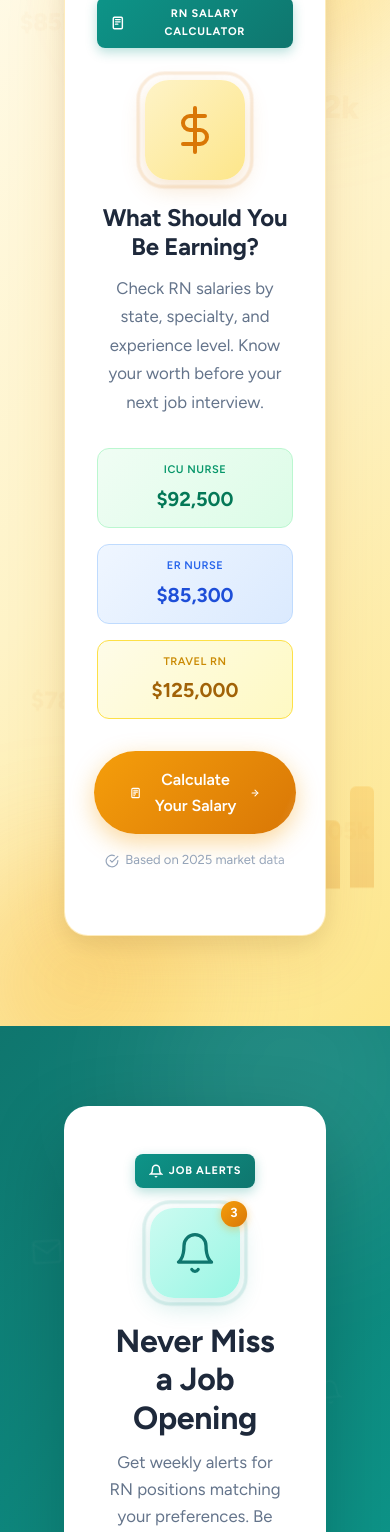
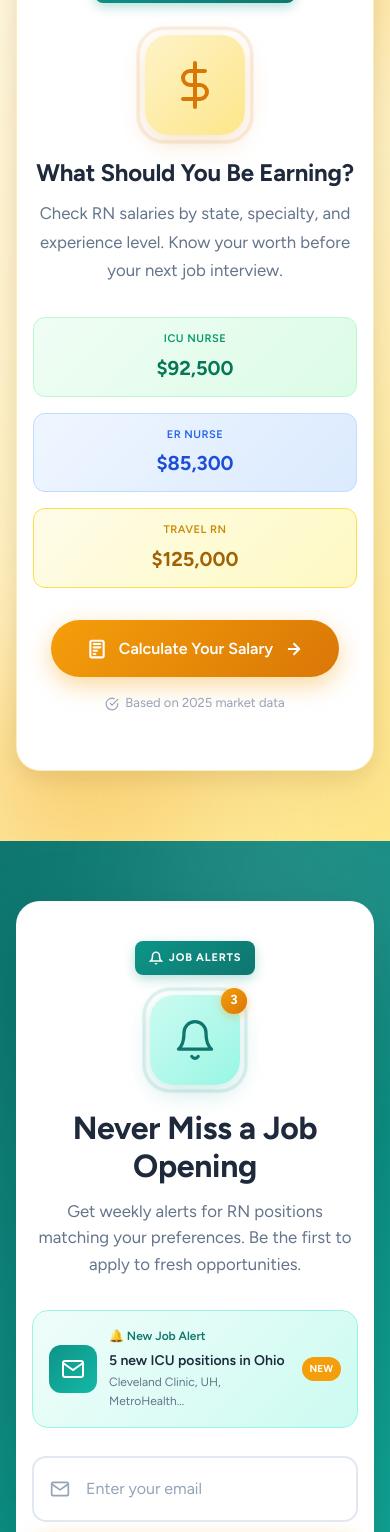
Before and after one commit to nickdelicto/ai-resume-builder, a Next.js app: page / in a window 390 px wide. Shown: the part 4050-5582 px from the top of the page. Built offline with nearby package versions, Linux system fonts and the light colour scheme; no server answers.

Commit message:
fix(home): Add responsive padding to CTA sections
Match FeaturedEmployers pattern - more room on mobile, progressive scaling on larger screens.

```diff
--- a/components/home/JobAlertsCTA.jsx
+++ b/components/home/JobAlertsCTA.jsx
@@ -27,7 +27,7 @@ const JobAlertsCTA = () => {
       className="alerts-section"
       style={{
         background: 'linear-gradient(135deg, #0f766e 0%, #0d9488 50%, #14b8a6 100%)',
-        padding: '80px 40px 90px',
+        padding: '60px 12px 70px',
         position: 'relative',
         overflow: 'hidden',
         boxSizing: 'border-box'
@@ -78,7 +78,7 @@ const JobAlertsCTA = () => {
           margin: '0 auto',
           position: 'relative',
           zIndex: 2,
-          padding: '0 24px',
+          padding: '0 4px',
           boxSizing: 'border-box'
         }}
       >
@@ -88,7 +88,7 @@ const JobAlertsCTA = () => {
           style={{
             background: 'white',
             borderRadius: '24px',
-            padding: '48px 40px',
+            padding: '40px 16px',
             boxShadow: '0 25px 80px rgba(0, 0, 0, 0.2)',
             position: 'relative',
             overflow: 'hidden'
@@ -193,14 +193,14 @@ const JobAlertsCTA = () => {
               background: 'linear-gradient(135deg, #f0fdfa 0%, #ccfbf1 100%)',
               border: '1px solid #99f6e4',
               borderRadius: '16px',
-              padding: '16px 20px',
+              padding: '16px 16px',
               marginBottom: '28px',
-              maxWidth: '420px',
+              maxWidth: '100%',
               marginLeft: 'auto',
               marginRight: 'auto',
               display: 'flex',
               alignItems: 'center',
-              gap: '16px'
+              gap: '12px'
             }}
           >
             <div
@@ -276,7 +276,7 @@ const JobAlertsCTA = () => {
                 display: 'flex',
                 flexDirection: 'column',
                 gap: '12px',
-                maxWidth: '440px',
+                maxWidth: '100%',
                 margin: '0 auto 24px'
               }}
             >
@@ -612,9 +612,34 @@ const JobAlertsCTA = () => {
         }
 
         /* ============================================
+           RESPONSIVE: LARGER PHONES (481px+)
+           ============================================ */
+        @media (min-width: 481px) {
+          .alerts-section {
+            padding: 70px 20px 80px !important;
+          }
+          .alerts-content {
+            padding: 0 12px !important;
+          }
+          .alerts-card {
+            padding: 44px 28px !important;
+          }
+        }
+
+        /* ============================================
            RESPONSIVE: TABLETS (641px+)
            ============================================ */
         @media (min-width: 641px) {
+          .alerts-section {
+            padding: 80px 32px 90px !important;
+          }
+          .alerts-content {
+            padding: 0 24px !important;
+          }
+          .alerts-card {
+            padding: 48px 40px !important;
+          }
+
           .form-row {
             flex-direction: row !important;
           }
@@ -635,12 +660,31 @@ const JobAlertsCTA = () => {
            RESPONSIVE: DESKTOP (901px+)
            ============================================ */
         @media (min-width: 901px) {
+          .alerts-section {
+            padding: 100px 48px 110px !important;
+          }
+          .alerts-content {
+            padding: 0 40px !important;
+          }
+
           .floating-icon {
             display: block;
           }
 
           .notification-dot {
             display: block;
+          }
+        }
+
+        /* ============================================
+           RESPONSIVE: LARGE DESKTOP (1200px+)
+           ============================================ */
+        @media (min-width: 1200px) {
+          .alerts-section {
+            padding: 110px 64px 120px !important;
+          }
+          .alerts-content {
+            padding: 0 48px !important;
           }
         }
       `}</style>
--- a/components/home/SalaryCalculatorCTA.jsx
+++ b/components/home/SalaryCalculatorCTA.jsx
@@ -28,7 +28,7 @@ const SalaryCalculatorCTA = () => {
       className="salary-section"
       style={{
         background: 'linear-gradient(135deg, #fffbeb 0%, #fef3c7 50%, #fde68a 100%)',
-        padding: '80px 40px 90px',
+        padding: '60px 12px 70px',
         position: 'relative',
         overflow: 'hidden',
         boxSizing: 'border-box'
@@ -59,7 +59,7 @@ const SalaryCalculatorCTA = () => {
         style={{
           maxWidth: '1100px',
           margin: '0 auto',
-          padding: '0 24px',
+          padding: '0 4px',
           position: 'relative',
           zIndex: 2,
           boxSizing: 'border-box'
@@ -74,7 +74,7 @@ const SalaryCalculatorCTA = () => {
             textAlign: 'center',
             background: 'white',
             borderRadius: '24px',
-            padding: '48px 32px',
+            padding: '40px 16px',
             boxShadow: '0 20px 60px rgba(217, 119, 6, 0.15), 0 8px 24px rgba(0, 0, 0, 0.08)',
             border: '1px solid rgba(251, 191, 36, 0.3)',
             position: 'relative',
@@ -503,6 +503,16 @@ const SalaryCalculatorCTA = () => {
            RESPONSIVE: LARGER PHONES (481px+)
            ============================================ */
         @media (min-width: 481px) {
+          .salary-section {
+            padding: 70px 20px 80px !important;
+          }
+          .salary-content {
+            padding: 0 12px !important;
+          }
+          .salary-card {
+            padding: 44px 28px !important;
+          }
+
           .floating-salary {
             font-size: 2rem !important;
           }
@@ -520,6 +530,16 @@ const SalaryCalculatorCTA = () => {
            RESPONSIVE: TABLETS (641px+)
            ============================================ */
         @media (min-width: 641px) {
+          .salary-section {
+            padding: 80px 32px 90px !important;
+          }
+          .salary-content {
+            padding: 0 24px !important;
+          }
+          .salary-card {
+            padding: 48px 40px !important;
+          }
+
           .section-title {
             font-size: 1.75rem !important;
           }
@@ -541,6 +561,13 @@ const SalaryCalculatorCTA = () => {
            RESPONSIVE: DESKTOP (901px+)
            ============================================ */
         @media (min-width: 901px) {
+          .salary-section {
+            padding: 100px 48px 110px !important;
+          }
+          .salary-content {
+            padding: 0 40px !important;
+          }
+
           .section-title {
             font-size: 2.25rem !important;
           }
@@ -563,6 +590,18 @@ const SalaryCalculatorCTA = () => {
 
           .salary-4 {
             font-size: 2.8rem !important;
+          }
+        }
+
+        /* ============================================
+           RESPONSIVE: LARGE DESKTOP (1200px+)
+           ============================================ */
+        @media (min-width: 1200px) {
+          .salary-section {
+            padding: 110px 64px 120px !important;
+          }
+          .salary-content {
+            padding: 0 48px !important;
           }
         }
       `}</style>
```
